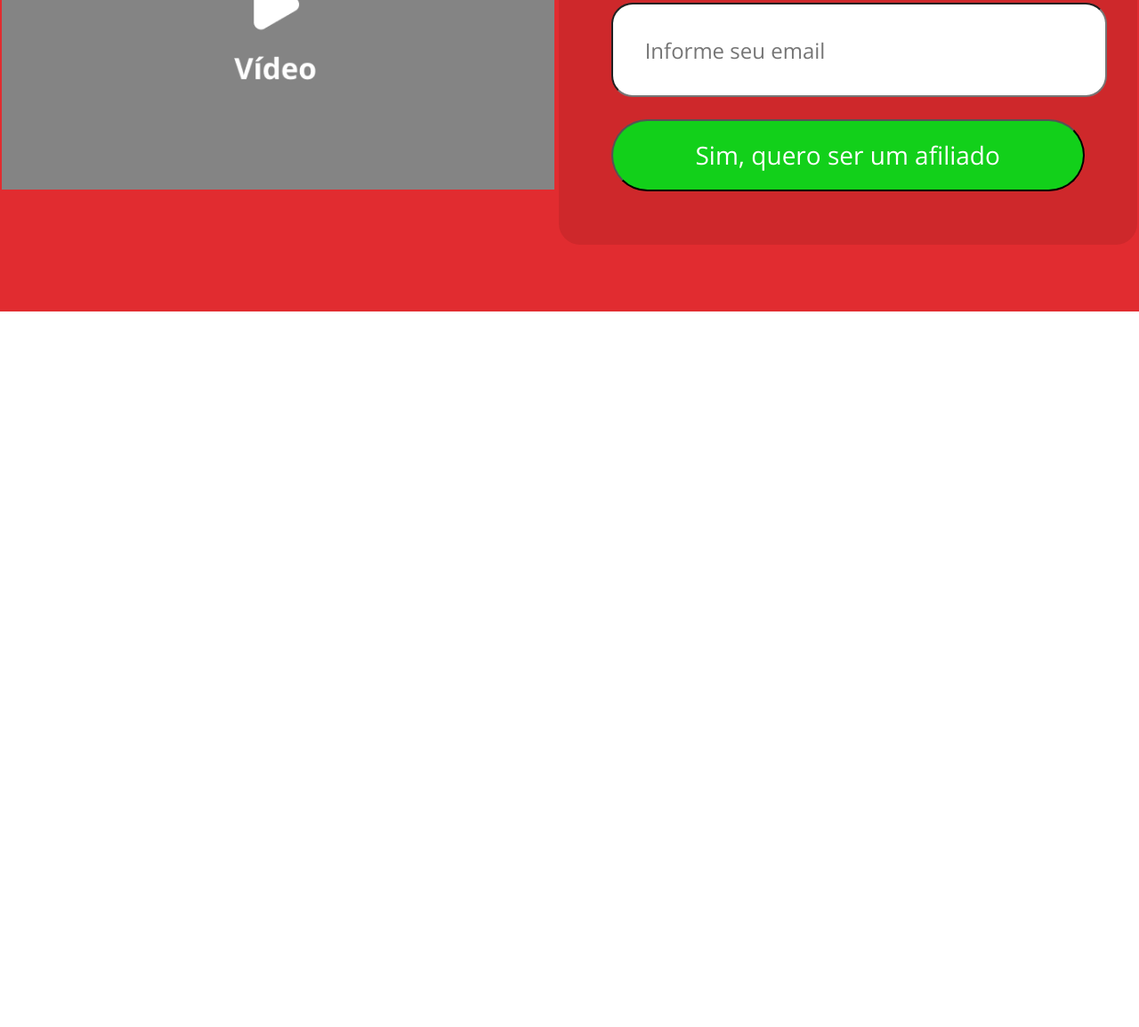
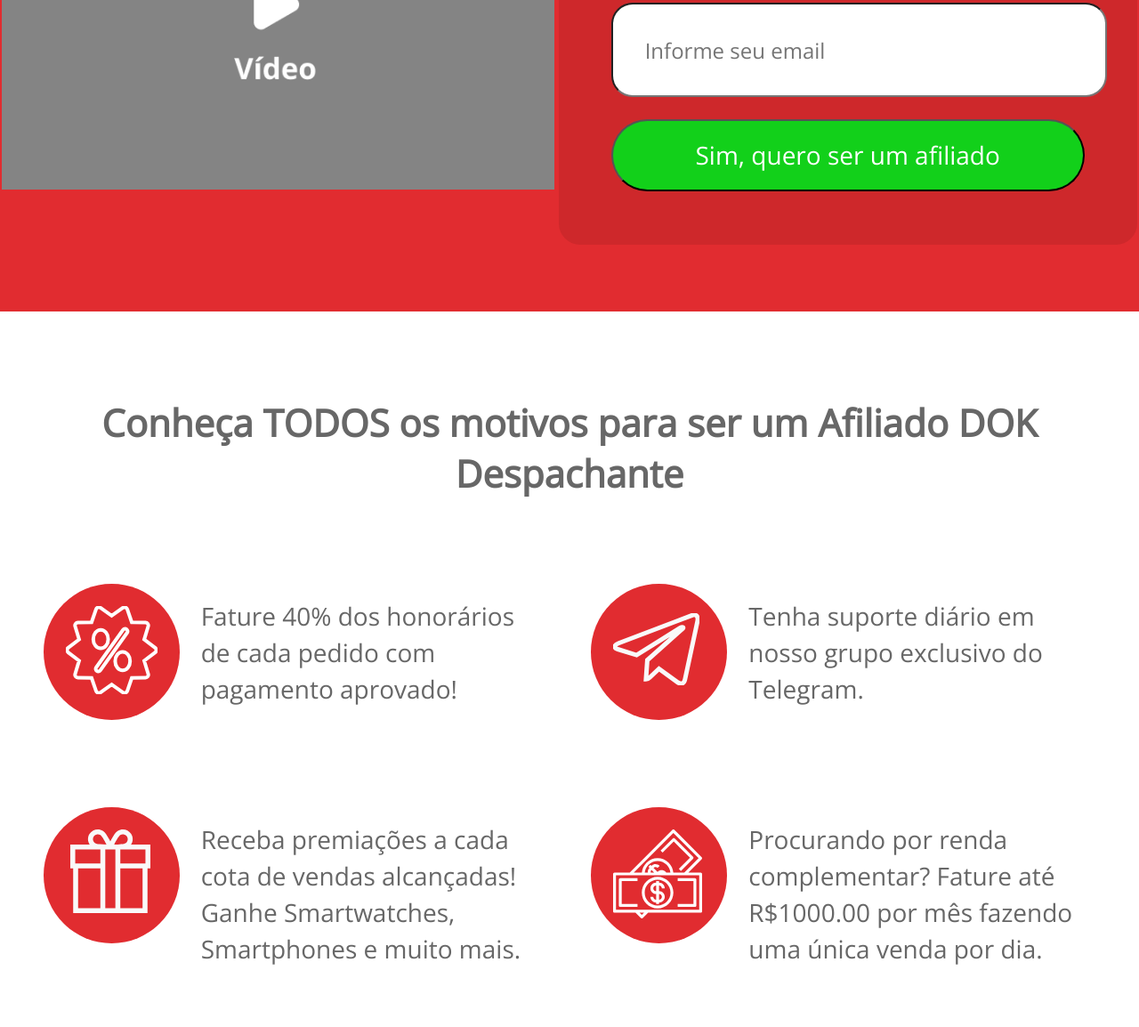
Before and after one commit to ElderSam/DOK-challenge, a plain HTML site: page index.html in a window 1280 px wide. Shown: the part 992-2146 px from the top of the page at 89% size. Before the commit the page ends 1342 px from the top, so only its background shows below. Drawn offline with nearby package versions, Linux system fonts and the light colour scheme.

Commit message:
add Section 2

```diff
--- a/index.html
+++ b/index.html
@@ -32,6 +32,41 @@
         </div>
     </section>
 
+    <section class="section2 position-relative mb-5 pb-5">
+        <h2 class="fw-bold text-center mt-5 mb-5 pt-5">Conheça TODOS os motivos para ser um Afiliado DOK Despachante</h2>
+
+        <div id="flex-div" class="d-flex flex-row flex-wrap justify-content-evenly fs-3">
+            <div class="d-flex flex-row flex-wrap justify-content-center mt-5 mb-5">
+                <div class="icon-div me-4">
+                    <img src="./assets/images/porcentagem.svg" alt="porcentagem">
+                </div>
+                <p class="mt-3">Fature 40% dos honorários de cada pedido com pagamento aprovado!</p>
+            </div>
+
+            <div class="d-flex flex-row flex-wrap justify-content-center mt-5 mb-5">
+                <div class="icon-div me-4 pt-2">
+                    <img src="./assets/images/enviar.svg" alt="ícone do Telegram">
+                </div>
+                <p class="mt-3">Tenha suporte diário em nosso grupo exclusivo do Telegram.</p>
+            </div>
+
+            <div class="d-flex flex-row flex-wrap justify-content-center mt-5 mb-5">
+                <div class="icon-div me-4">
+                    <img id="img-presente" src="./assets/images/presente.svg" alt="presente">
+                </div>
+                <p class="mt-3">Receba premiações a cada cota de vendas alcançadas! Ganhe Smartwatches, Smartphones e muito mais.</p>
+            </div>
+
+            <div class="d-flex flex-row flex-wrap justify-content-center mt-5 mb-5">
+                <div class="icon-div me-4 pb-3">
+                    <img src="./assets/images/moeda.svg" alt="dinheiro">
+                </div>
+                <p class="mt-3">Procurando por renda complementar? Fature até R$1000.00 por mês fazendo uma única venda por dia.</p>
+            </div>
+        </div>
+
+    </section>
+
     <script src="./script.js"></script>
 </body>
 </html>
--- a/styles.css
+++ b/styles.css
@@ -92,3 +92,51 @@
     background: linear-gradient(90deg, #12D01A 17.21%, #12D01A 78.69%);
     border-radius: 50px;
 }
+
+/* -------------------------------- SECTION 2 -------------------------------- */
+
+.section2 {
+    top: 622px;
+}
+
+.section2 h2 {
+    /* position: absolute;
+    width: 1398px;
+    height: 57px;
+    left: 261px;
+    top: 1432px; */
+
+    font-weight: bold;
+    font-size: 42px;
+    line-height: 57px;
+
+    color: #676767;
+
+}
+.section2 #flex-div div {
+/*
+    width: 600px;
+    height: 25px;
+    background-color: black; */
+}
+
+.section2 #flex-div .icon-div {
+    width: 153px;
+    height: 153px;
+    background: #E12C30;
+    border-radius: 150px;
+}
+
+.icon-div img {
+    margin: 25px;
+}
+
+.icon-div #img-presente {
+    padding-left: 5px;
+}
+
+.section2 #flex-div p {
+    line-height: 41px;
+    color: #676767;
+    max-width: 390px;
+}
```
